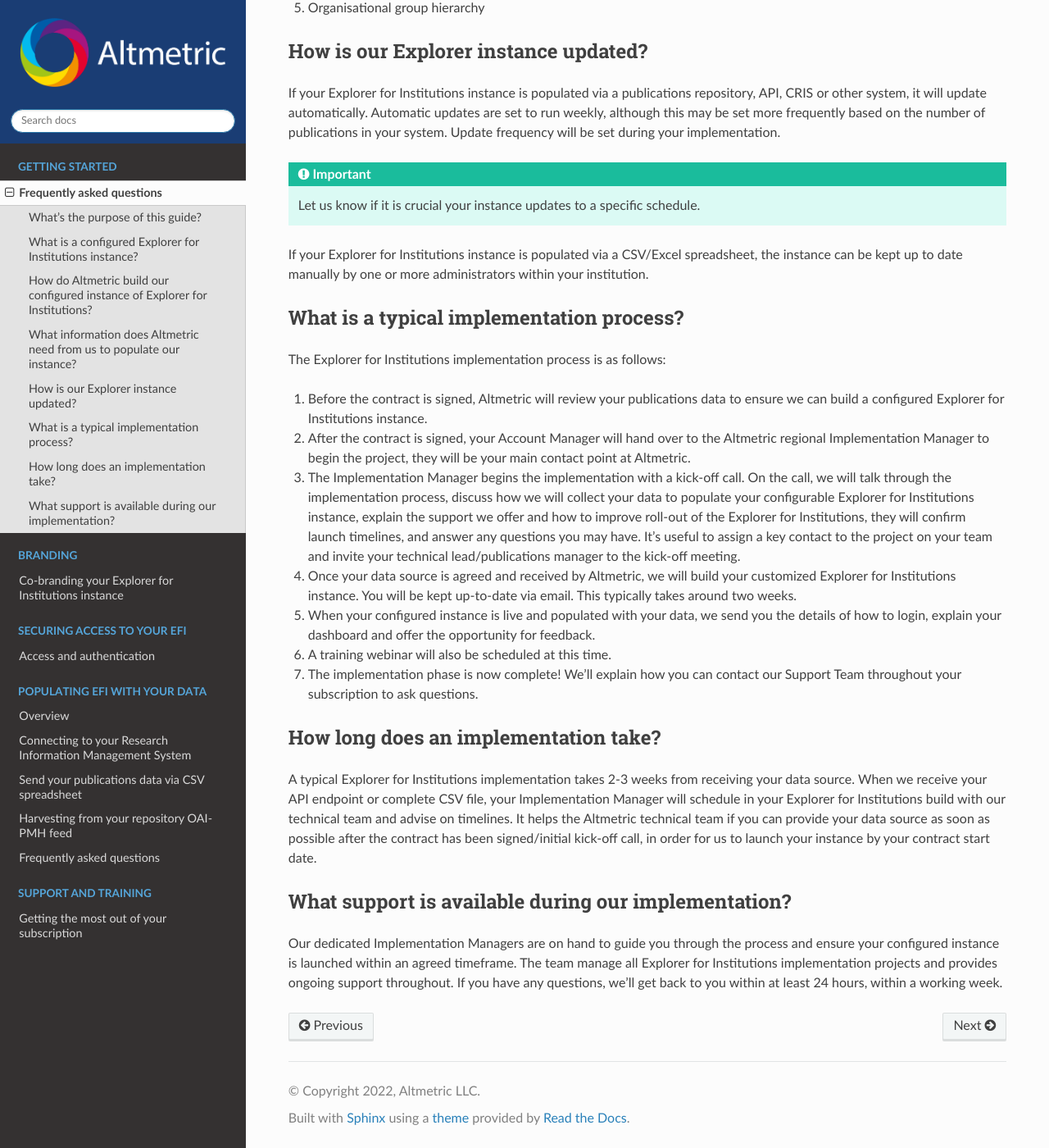
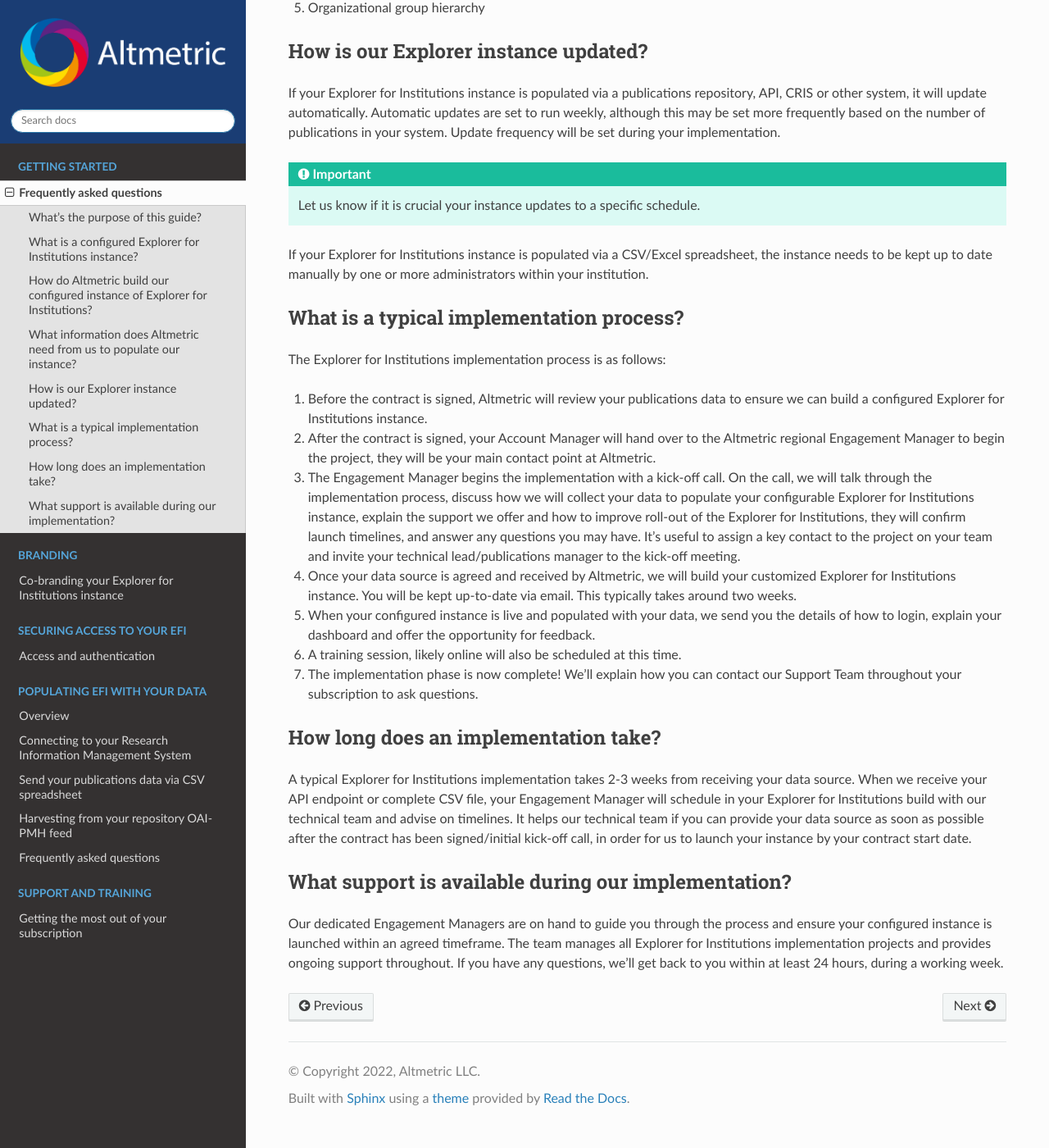
Before and after one commit to mlevans0/altmetric-implementation-docs, a Sphinx documentation site: the page built from source/getting-started.rst, in a window 1280 px wide and 1400 px high, scrolled down 1455 px. Shown: the whole window at 82% size. Built offline with Sphinx 7.4.7 and the Read the Docs theme 2.0.0, drawn with Linux system fonts in a browser that asks for light colours; comment, search, counter and statistics services are not loaded; some of the changed text lies outside the part shown.

Commit message:
Fix spelling mistakes and update wording

```diff
--- a/source/conf.py
+++ b/source/conf.py
@@ -71,8 +71,8 @@
 html_static_path = ['_static']
 
 rst_prolog = """
-.. |implementation-contact| replace:: Implementation Manager
-.. |implementation-contacts| replace:: Implementation Managers
+.. |implementation-contact| replace:: Engagement Manager
+.. |implementation-contacts| replace:: Engagement Managers
 .. |efi| replace:: Explorer for Institutions
 .. |account-manager| replace:: Account Manager
 """
--- a/source/getting-started.rst
+++ b/source/getting-started.rst
@@ -16,17 +16,17 @@
 
 How do Altmetric build our configured instance of |efi|?
 ========================================================
-Altmetric collects attention data for outputs that have been mentioned online across a range of sources. As items in the Altmetric database are not organised by institution, you'll need to send us your
+Altmetric collects attention data for outputs that have been mentioned online across a range of sources. As items in the Altmetric database are not organized by institution, you'll need to send us your
 publications data in order for us set up your institutional instance of |efi| with outputs produced by your own authors, as well as your departments or groups.
 
-We can link to your existing publications systems, these are our currently supported integrations:
+We will look into your existing publications systems, we currently support the following integrations:
 
 #. Research Information Management System, e.g. Symplectic Elements or Pure.
-#. Institutional repository via OAI-PMH, e.g. EPrints, Dspace or Bepress
+#. Institutional repository via OAI-PMH, e.g. EPrints, Dspace, Haplo or Esploro
 #. CRIStin
 #. CSV/Excel spreadsheet
 
-Altmetric then populates |efi| by linking your set of publications, authors and departments with the scholarly publications already tracked in the Altmetric database. This enables you to browse the altmetrics of your institutional outputs within your organisational structure.
+Altmetric then populates |efi| by linking your set of publications, authors and departments with the scholarly publications already tracked in the Altmetric database. This enables you to browse the altmetrics of your institutional outputs within your organizational structure.
 
 Instructions on setting up each integration type can be found in the :doc:`populating efi with your data <populating-efi-with-your-data>` section.
 
@@ -38,7 +38,7 @@
 #. Author names
 #. Author identifiers
 #. Departmental/group affiliations for each research output
-#. Organisational group hierarchy
+#. Organizational group hierarchy
 
 How is our Explorer instance updated?
 =====================================
@@ -49,7 +49,7 @@
 
     Let us know if it is crucial your instance updates to a specific schedule.
 
-If your |efi| instance is populated via a CSV/Excel spreadsheet, the instance can be kept up to date manually by one or more administrators within your institution.
+If your |efi| instance is populated via a CSV/Excel spreadsheet, the instance needs to be kept up to date manually by one or more administrators within your institution.
 
 What is a typical implementation process?
 =========================================
@@ -60,16 +60,16 @@
 #. The |implementation-contact| begins the implementation with a kick-off call. On the call, we will talk through the implementation process, discuss how we will collect your data to populate your configurable |efi| instance, explain the support we offer and how to improve roll-out of the |efi|, they will confirm launch timelines, and answer any questions you may have. It's useful to assign a key contact to the project on your team and invite your technical lead/publications manager to the kick-off meeting.
 #. Once your data source is agreed and received by Altmetric, we will build your customized |efi| instance. You will be kept up-to-date via email. This typically takes around two weeks.
 #. When your configured instance is live and populated with your data, we send you the details of how to login, explain your dashboard and offer the opportunity for feedback.
-#. A training webinar will also be scheduled at this time.
+#. A training session, likely online will also be scheduled at this time.
 #. The implementation phase is now complete! We'll explain how you can contact our Support Team throughout your subscription to ask questions.
 
 How long does an implementation take?
 =====================================
 A typical |efi| implementation takes 2-3 weeks from receiving your data source. When we receive your API endpoint or complete CSV file, your |implementation-contact| will schedule in your
-|efi| build with our technical team and advise on timelines. It helps the Altmetric technical team if you can provide your data source as soon as possible after the contract has been signed/initial kick-off call,
+|efi| build with our technical team and advise on timelines. It helps our technical team if you can provide your data source as soon as possible after the contract has been signed/initial kick-off call,
 in order for us to launch your instance by your contract start date.
 
 What support is available during our implementation?
 ====================================================
-Our dedicated |implementation-contacts| are on hand to guide you through the process and ensure your configured instance is launched within an agreed timeframe. The team manage all |efi| implementation projects and
-provides ongoing support throughout. If you have any questions, we'll get back to you within at least 24 hours, within a working week.
+Our dedicated |implementation-contacts| are on hand to guide you through the process and ensure your configured instance is launched within an agreed timeframe. The team manages all |efi| implementation projects and
+provides ongoing support throughout. If you have any questions, we'll get back to you within at least 24 hours, during a working week.
--- a/source/securing-access-to-your-efi.rst
+++ b/source/securing-access-to-your-efi.rst
@@ -4,10 +4,10 @@
 
 We support the following types of user access/authentication:
 
-#. **IP access** - We allow access to your |efi| instance only within your office/campus IP ranges. Users can go to altmetricexplorer.com and access the platform as a guest. This means a user is given access to the full database and can register via the top-right in order to create an account for additional functionalities including saved searches and email alerts.
+#. **IP access** - We allow access to your |efi| instance only within your office/campus IP ranges. Users can go to altmetric.com/explorer and access the platform as a guest. This means a user is given access to the full database and can create an account, via the plus sign at the bottom left hand corner for additional functionalities including saved searches and email alerts.
 #. **Unique invite link** - We generate a unique link you can share with your users to create their own account.
 #. **Email address** - We allow your users to sign up with their institutional email address, so as an example anyone with an **@altmetric.com** email would be able to create their own profile in the |efi|.
-#. **Single sign-on** - Altmetric supports SAML2 based authentication (OpenAthens, AD-FS, Azure, Shibboleth etc), and we're a member of the UK Federation and Surfconext. If your institution uses SAML2 based authentication we can work with your team to implement federated access to th Explorer. When SSO is enabled, users are redirected to your IdP (Identity Provider) for authentication. This means your members can use their institutional credentials to login to |efi| and you control who has access to your instance.
+#. **Single sign-on** - Altmetric supports SAML2 based authentication (OpenAthens, AD-FS, Azure, Shibboleth etc), and we're a member of the UK Federation and Surfconext. If your institution uses SAML2 based authentication we can work with your team to implement federated access to the Explorer. When SSO is enabled, users are redirected to your IdP (Identity Provider) for authentication. This means your members can use their institutional credentials to login to |efi| and you control who has access to your instance.
 
 .. note::
     There is an additional fee for enabling SSO. If this isn't already part of your contract or if you are interested adding SSO please contact your |account-manager| to discuss.
--- a/source/support-and-training.rst
+++ b/source/support-and-training.rst
@@ -2,7 +2,7 @@
 *****************************************
 We provide training, `promotional materials <https://help.altmetric.com/support/solutions/articles/6000242696-institutions-training-and-promotional-material>`_ and a ticketed `Support Portal <https://help.altmetric.com/support/home>`_ to help you get the most out of |efi| once your instance is live. You can view our `Support Portal <https://help.altmetric.com/support/home>`_ and start browsing our FAQs and resources now!
 
-Your |implementation-contact| will discuss your team/organization's training needs and arrange a tailored online webinar. In-person training sessions are held as subject to discussion. A minimum of one video conference training session is offered as part of your |efi| subscription on completion of your instance. Additional sessions will be available as detailed by your |account-manager|, based on institution size.
+Your |implementation-contact| will discuss your team/organisation's training needs and arrange a tailored online webinar. In-person training sessions are held as subject to discussion. A minimum of one video conference training session is offered as part of your |efi| subscription on completion of your instance. Additional sessions can be discuessed with your |implementation-contact|, in terms of your needs and requirements.
 Altmetric also run regular, open refresher training sessions open to all |efi| users.
 
-See our `Events page to book a place on a webinar <https://www.altmetric.com/events/>`_.
+See our `Events page for upcoming webinars and Videos on Demand <https://www.altmetric.com/events/>`_.
```
Also changed, not shown: other parts of source/getting-started.rst (+1 -1 lines), source/populating-efi-with-your-data.rst (+5 -9 lines).
